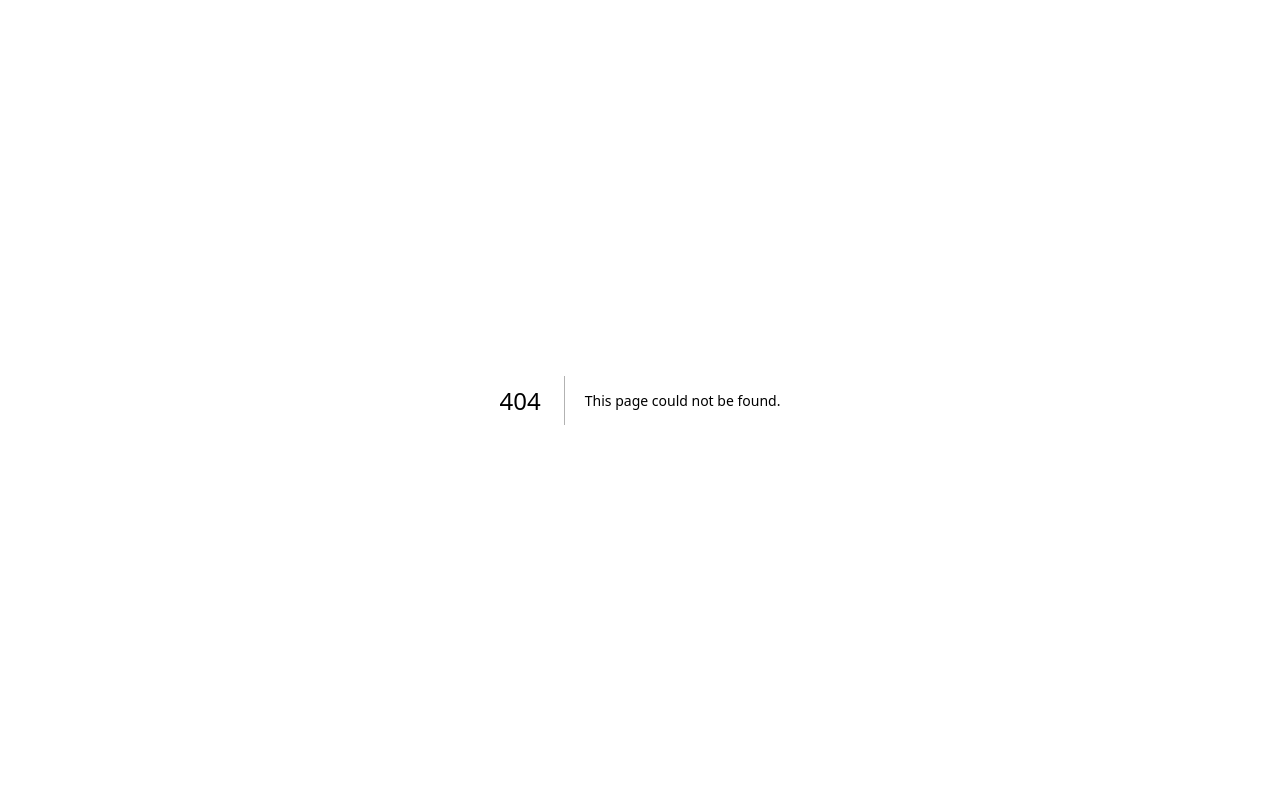
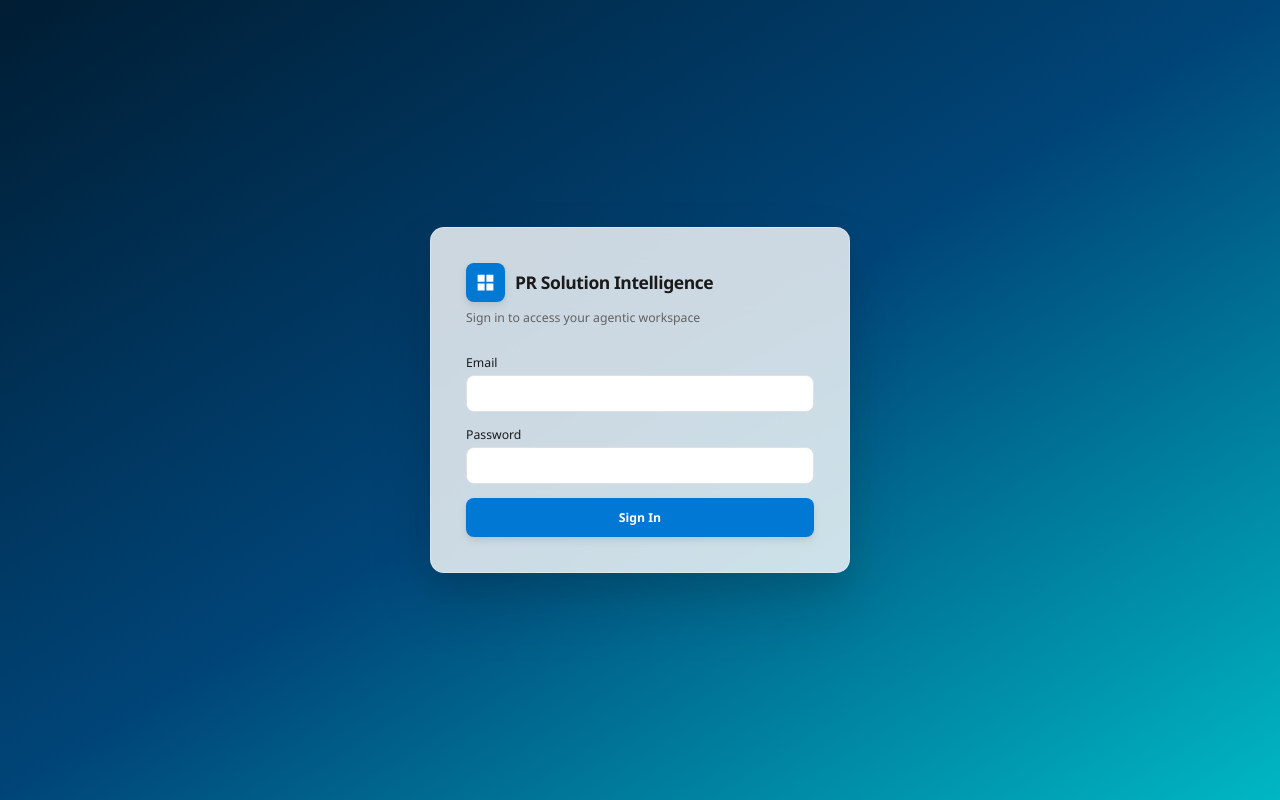
Before and after one commit to abuaasifaahil/pr-solution-intelligence, a Next.js app in the folder app/frontend/: page /login in a window 1280 px wide. Before the commit this address had no page. Built offline with nearby package versions, Linux system fonts and the light colour scheme; no server answers.

Commit message:
M2.10: login page (Windows 11 Fluent acrylic card + form)

```diff
--- /dev/null
+++ b/app/frontend/app/login/page.tsx
@@ -0,0 +1,34 @@
+import type { Metadata } from 'next';
+import { LoginForm } from '../../components/auth/LoginForm';
+
+export const metadata: Metadata = {
+  title: 'Sign in — PR Solution Intelligence',
+};
+
+export default function LoginPage() {
+  return (
+    <main className="min-h-screen flex items-center justify-center
+                     bg-gradient-to-br from-win-blue-900 via-win-blue-700 to-win-teal
+                     relative overflow-hidden">
+      {/* Acrylic card */}
+      <div className="relative z-10 w-[420px] max-w-[90vw] p-10
+                      bg-white/80 backdrop-blur-2xl border border-white/30
+                      rounded-2xl shadow-win-64">
+        <div className="flex items-center gap-3 mb-2">
+          <div className="w-11 h-11 bg-win-blue-500 rounded-md shadow-win-4 flex items-center justify-center">
+            <svg viewBox="0 0 24 24" className="w-6 h-6 text-white" fill="currentColor">
+              <path d="M3 3h8v8H3zM13 3h8v8h-8zM3 13h8v8H3zM13 13h8v8h-8z" />
+            </svg>
+          </div>
+          <div className="text-xl font-bold tracking-tight text-text-primary">
+            PR Solution Intelligence
+          </div>
+        </div>
+        <p className="text-sm text-text-secondary mb-8">
+          Sign in to access your agentic workspace
+        </p>
+        <LoginForm />
+      </div>
+    </main>
+  );
+}
--- /dev/null
+++ b/app/frontend/components/auth/LoginForm.tsx
@@ -0,0 +1,108 @@
+'use client';
+import { useForm } from 'react-hook-form';
+import { zodResolver } from '@hookform/resolvers/zod';
+import { z } from 'zod';
+import { useRouter } from 'next/navigation';
+import { useState } from 'react';
+import { useAuthStore } from '../../lib/auth-store';
+import { apiFetch, ApiError } from '../../lib/api-client';
+
+const LoginSchema = z.object({
+  email: z.string().email('Enter a valid email'),
+  password: z.string().min(1, 'Password required'),
+});
+type LoginValues = z.infer<typeof LoginSchema>;
+
+interface LoginResponse {
+  user: { id: string; email: string; displayName: string; role: 'admin' | 'analyst' | 'viewer' };
+  accessToken: string;
+  refreshToken: string;
+}
+
+export function LoginForm() {
+  const router = useRouter();
+  const setAuth = useAuthStore((s) => s.setAuth);
+  const [submitting, setSubmitting] = useState(false);
+  const [serverError, setServerError] = useState<string | null>(null);
+  const { register, handleSubmit, formState: { errors } } = useForm<LoginValues>({
+    resolver: zodResolver(LoginSchema),
+    defaultValues: { email: '', password: '' },
+  });
+
+  async function onSubmit(values: LoginValues): Promise<void> {
+    setSubmitting(true);
+    setServerError(null);
+    try {
+      const result = await apiFetch<LoginResponse>('/api/v1/auth/login', {
+        method: 'POST',
+        body: JSON.stringify(values),
+      });
+      setAuth(result.user, result.accessToken, result.refreshToken);
+      router.push('/');
+    } catch (err) {
+      if (err instanceof ApiError && err.status === 401) {
+        setServerError('Invalid email or password.');
+      } else {
+        setServerError('Something went wrong. Please try again.');
+      }
+    } finally {
+      setSubmitting(false);
+    }
+  }
+
+  return (
+    <form onSubmit={handleSubmit(onSubmit)} className="space-y-4">
+      <div>
+        <label htmlFor="email" className="block text-sm font-medium text-text-primary mb-1">
+          Email
+        </label>
+        <input
+          id="email"
+          type="email"
+          autoComplete="email"
+          {...register('email')}
+          className="w-full px-3.5 py-2.5 text-sm border border-border-default rounded-md
+                     bg-surface-card text-text-primary outline-none
+                     focus:border-win-blue-500 focus:ring-2 focus:ring-win-blue-500/15
+                     transition"
+        />
+        {errors.email && <p className="text-win-red text-xs mt-1">{errors.email.message}</p>}
+      </div>
+
+      <div>
+        <label htmlFor="password" className="block text-sm font-medium text-text-primary mb-1">
+          Password
+        </label>
+        <input
+          id="password"
+          type="password"
+          autoComplete="current-password"
+          {...register('password')}
+          className="w-full px-3.5 py-2.5 text-sm border border-border-default rounded-md
+                     bg-surface-card text-text-primary outline-none
+                     focus:border-win-blue-500 focus:ring-2 focus:ring-win-blue-500/15
+                     transition"
+        />
+        {errors.password && <p className="text-win-red text-xs mt-1">{errors.password.message}</p>}
+      </div>
+
+      {serverError && (
+        <div role="alert" className="text-win-red text-sm bg-red-50 border border-red-200 rounded-md px-3 py-2">
+          {serverError}
+        </div>
+      )}
+
+      <button
+        type="submit"
+        disabled={submitting}
+        className="w-full py-3 text-sm font-semibold rounded-md
+                   bg-win-blue-500 text-white shadow-win-4
+                   hover:bg-win-blue-600 active:bg-win-blue-700
+                   disabled:opacity-50 disabled:cursor-not-allowed
+                   transition"
+      >
+        {submitting ? 'Signing in…' : 'Sign In'}
+      </button>
+    </form>
+  );
+}
```
